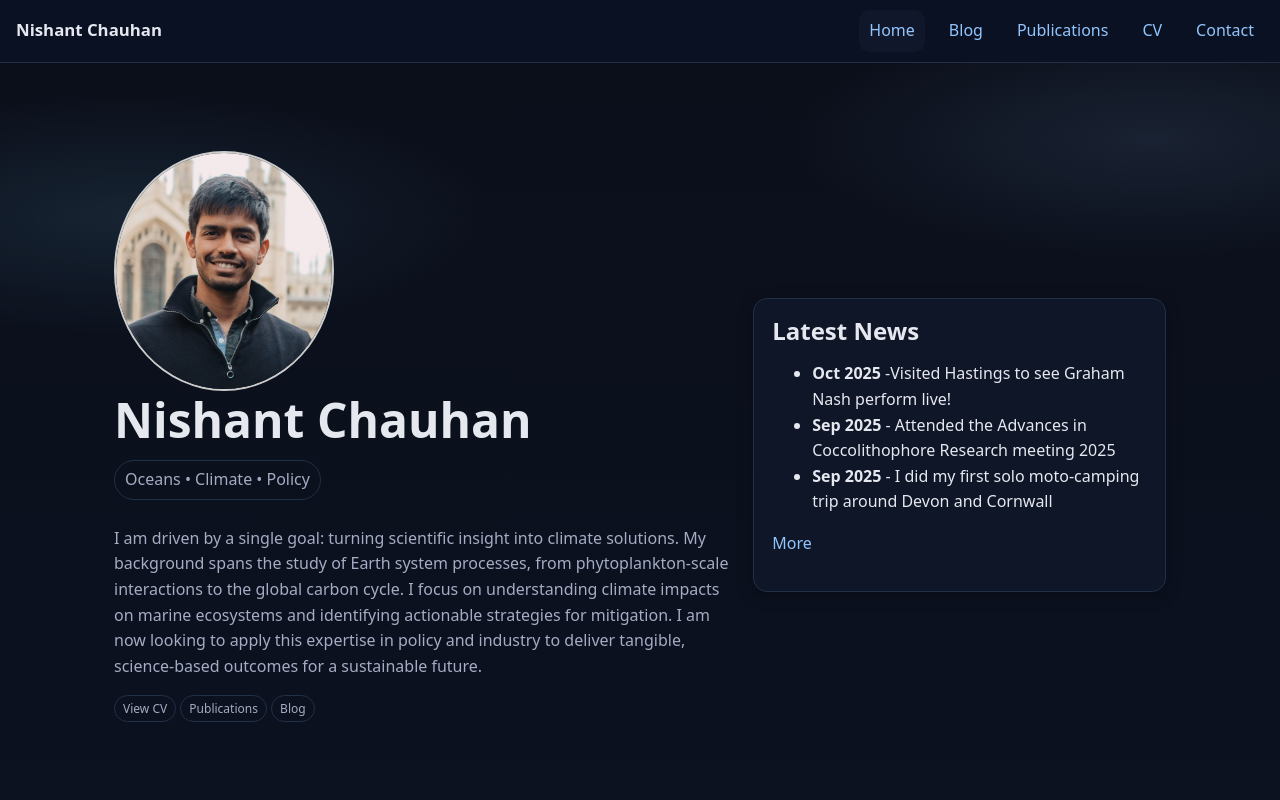
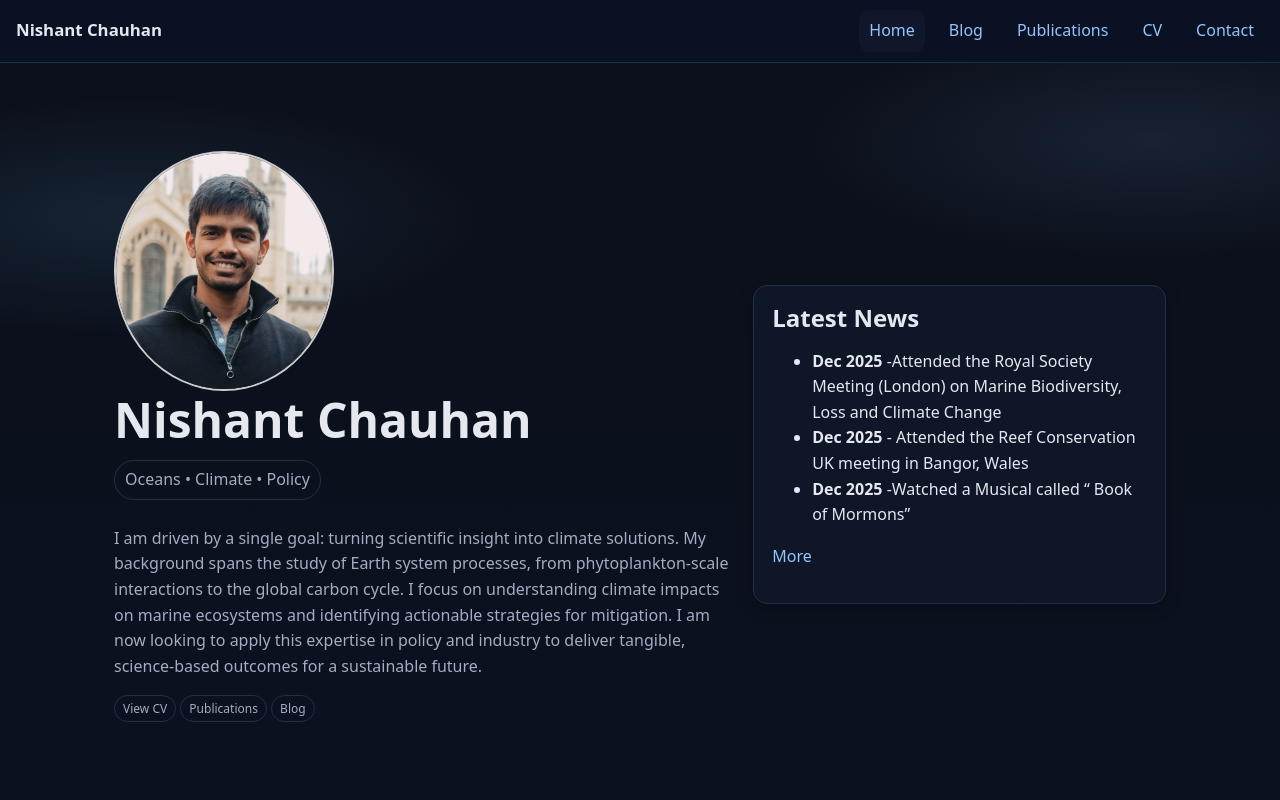
Before and after one commit to chauhan-n/chauhan-n.github.io, a plain HTML site: page index.html in a window 1280 px wide. Shown: the top 800 px of the page. Drawn offline with Linux system fonts and the light colour scheme.

Commit message:
Update latest news entries in index.html

```diff
--- a/index.html
+++ b/index.html
@@ -31,9 +31,9 @@
     <div class="card">
       <h2>Latest News</h2>
       <ul>
-         <li><strong>Oct 2025</strong> -Visited Hastings to see Graham Nash perform live! </li>
-        <li><strong>Sep 2025</strong> - Attended the Advances in Coccolithophore Research meeting 2025 </li>
-        <li><strong>Sep 2025</strong> - I did my first solo moto-camping trip around Devon and Cornwall </li>
+         <li><strong>Dec 2025</strong> -Attended the Royal Society Meeting (London) on Marine Biodiversity, Loss and Climate Change </li>
+        <li><strong>Dec 2025</strong> - Attended the Reef Conservation UK meeting in Bangor, Wales </li>
+        <li><strong>Dec 2025</strong> -Watched a Musical called <q> Book of Mormons</q></li>
       </ul>
       <p class="muted"><a href="blog-post.html?id=latest-news">More</a></p>
     </div>
```
